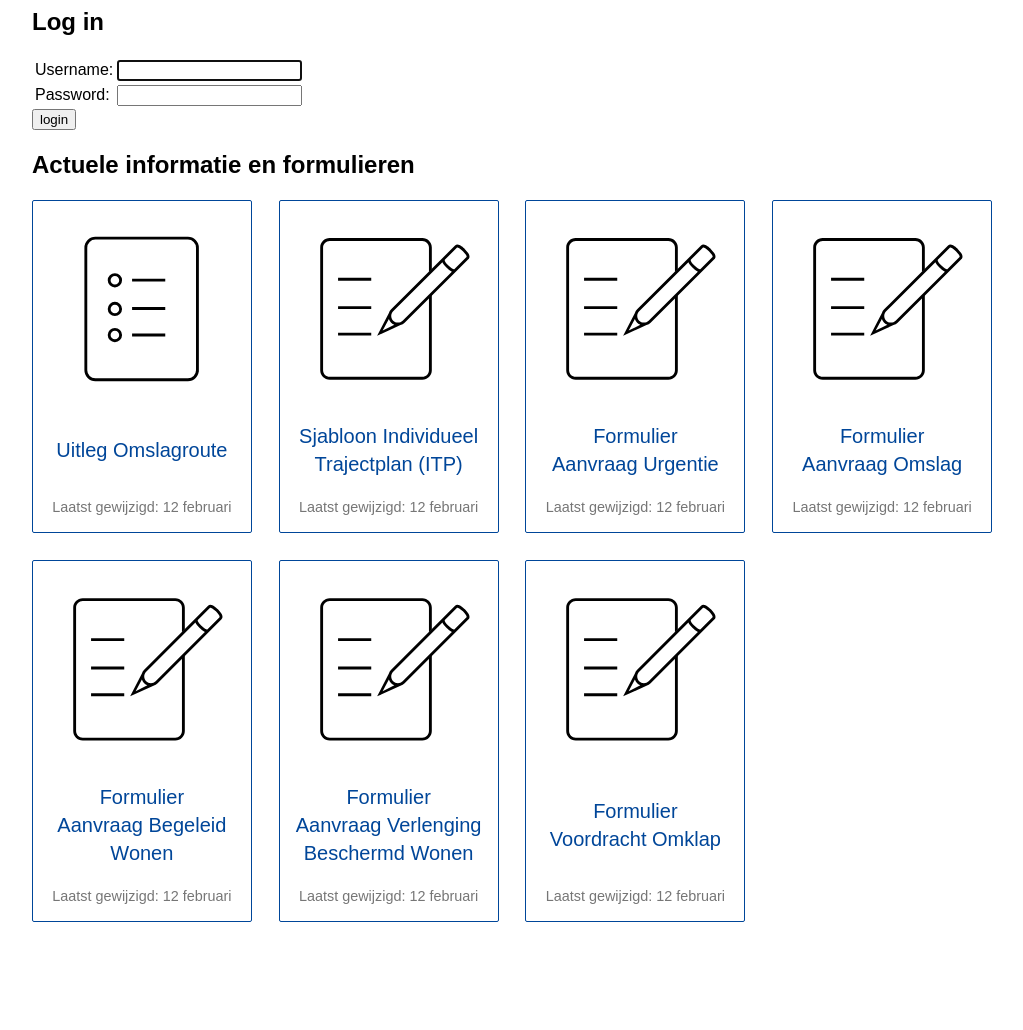
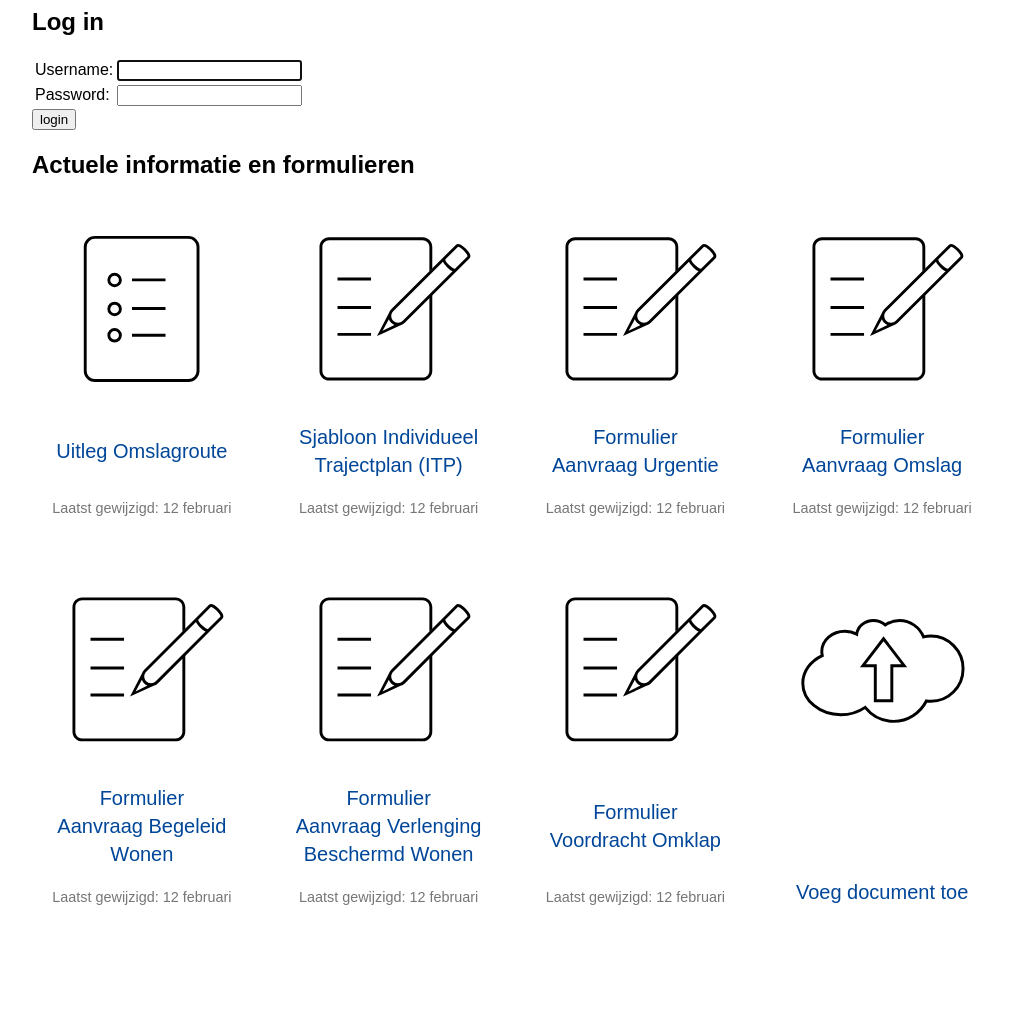
Before and after one commit to tiltshiftnl/omslagroute, a Django app: page / in a window 1280 px wide. Shown: the part 181-1211 px from the top of the page, without its empty margins (128-1151 px from the left). Run offline with Django 3.2, Linux system fonts and the light colour scheme; data that the repository does not hold is empty; style sheets or scripts are compiled from the project's sources.

Commit message:
Added upload and replace buttons

```diff
--- a/app/static_src/sass/main.scss
+++ b/app/static_src/sass/main.scss
@@ -108,13 +108,28 @@ body {
     padding-bottom: calc(1.687rem * 4);
 }
 
-.download__container {
+.download {
     color: $grey-light;
     height: 100%;
+    position: relative;
+
+    &:hover,
+    &:focus {
+        .download__replace {
+            opacity: 1;
+            transition: opacity 50ms ease-in;
+        }
+    }
+
+    &:focus-within {
+        .download__replace {
+            opacity: 1;
+            transition: opacity 50ms ease-in;
+        }
+    }
 }
 
-.download__box {
-    // color: $primary-darkblue;
+.download__link {
     display: flex;
     flex-direction: column;
     text-align: center;
@@ -125,10 +140,7 @@ body {
     &:visited,
     &:hover {
         color: $neutral-grey1;
-        border: 1px solid $primary-darkblue;
-        border-radius: 2px;
         height: 100%;
-        transition: border 200ms ease-out;
         text-decoration: none;
 
         h3 {
@@ -140,8 +152,6 @@ body {
 
     &:hover,
     &:focus {
-        border-color: $primary-red;
-        transition: border 50ms ease-in;
         text-decoration: none;
 
         h3 {
@@ -154,3 +164,18 @@ body {
         margin-bottom: 0;
     }
 }
+
+.download__replace {
+    opacity: 0;
+    text-align: center;
+    padding: 5px 10px;
+    position: absolute;
+    top: 1rem;
+    right: 1rem;
+    transition: opacity 250ms ease-out;
+    z-index: 1;
+
+    &:hover {
+        filter: invert(27%) sepia(51%) saturate(2878%) hue-rotate(346deg) brightness(104%) contrast(97%);
+    }
+}
--- a/app/web/core/templates/download.html
+++ b/app/web/core/templates/download.html
@@ -1,8 +1,8 @@
 {% load staticfiles %}
 
-<article class="download__container">
+<article class="download">
     {% with document=object.document_to_document_version.all.0 %}
-    <a href="{{ document.uploaded_file.url }}" class="download__box" download>
+    <a href="{{ document.uploaded_file.url }}" class="download__link" download>
         {% if object %}
             <img src="{% static object.icon_path %}">
         {% elif icon %}
@@ -22,5 +22,6 @@
         {% if request.user.is_authenticated and object %}
         <a href="{% url 'add_document_version_to_document' object.id %}">nieuwe versie uploaded</a>
         {% endif %}
+    </a>
     {% endwith %}
 </article>
--- a/app/web/core/templates/home.html
+++ b/app/web/core/templates/home.html
@@ -1,10 +1,6 @@
 {% extends 'base.html' %}
 
 {% load staticfiles %}
-
-{% block header %}
-    {{ block.super }}
-{% endblock %}
 
 {% block main %}
     <main class="site-main">
@@ -18,15 +14,18 @@
             <h2>Actuele informatie en formulieren</h2>
             <div class="downloads">
                 {% for document in document_list %}
-                {% include "download.html" with object=document %}
+                    {% include "download.html" with object=document %}
                 {% endfor %}
+
                 {% include "download.html" with title="Uitleg Omslagroute" date="12 februari" %}
                 {% include "download.html" with icon="form" title="Sjabloon Individueel Trajectplan (ITP)" date="12 februari"  %}
                 {% include "download.html" with icon="form" title="Formulier <br />Aanvraag Urgentie" date="12 februari"  %}
                 {% include "download.html" with icon="form" title="Formulier <br />Aanvraag Omslag" date="12 februari"  %}
                 {% include "download.html" with icon="form" title="Formulier <br />Aanvraag Begeleid Wonen"  date="12 februari" %}
                 {% include "download.html" with icon="form" title="Formulier <br />Aanvraag Verlenging Beschermd Wonen" date="12 februari"  %}
-                {% include "download.html" with icon="form" title="Formulier <br />Voordracht Omklap" date="12 februari"  %}
+                {% include "download.html" with icon="form" title="Formulier <br />Voordracht Omklap" date="12 februari" %}
+
+                {% include "upload.html" %}
             </div>
         </section>
     </main>
--- /dev/null
+++ b/app/web/core/templates/upload.html
@@ -0,0 +1,8 @@
+{% load staticfiles %}
+
+<article class="download">
+    <a href="documenten/nieuw" class="download__link">
+        <img src="{% static 'images/upload.svg' %}">
+        <h3>Voeg document toe</h3>
+    </a>
+</article>
```
Also changed, not shown: app/assets/images/replace.svg (added), app/assets/images/upload.svg (added).
